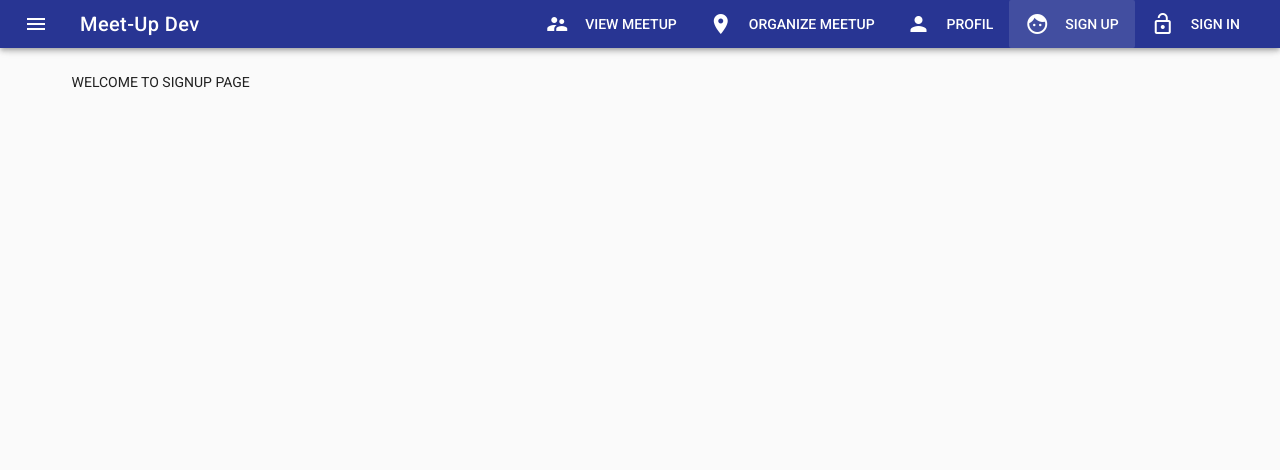
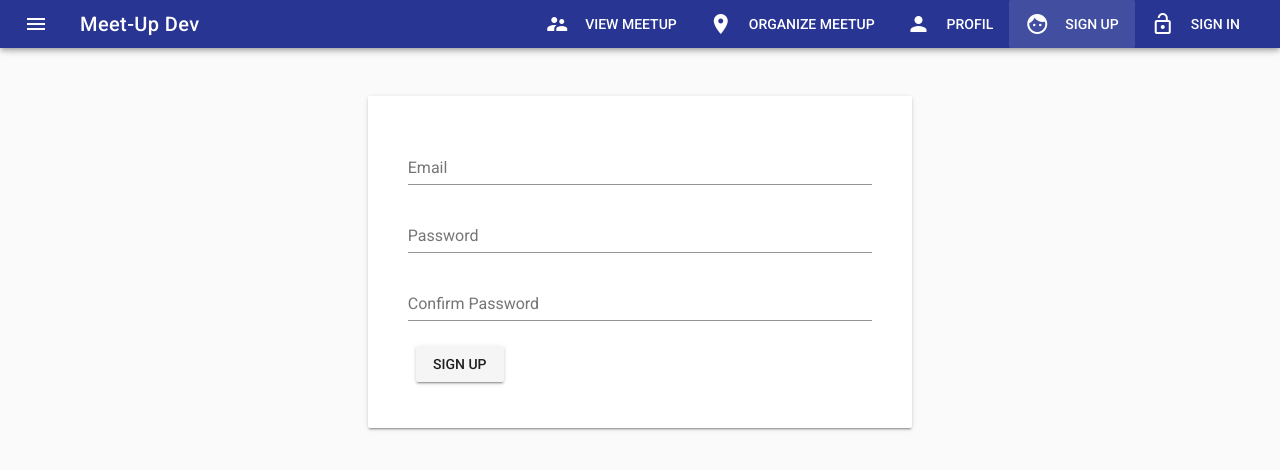
Before and after one commit to alpredoRuben/meetupdev, a Vue app: page /sign/up in a window 1280 px wide. Shown: the top 470 px of the page. Built offline with nearby package versions, Linux system fonts and the light colour scheme.

Commit message:
Setting firebase and create form signup

```diff
--- a/package.json
+++ b/package.json
@@ -10,6 +10,7 @@
     "build": "node build/build.js"
   },
   "dependencies": {
+    "firebase": "^5.3.0",
     "vue": "^2.5.2",
     "vue-router": "^3.0.1",
     "vuetify": "^1.0.0",
--- a/src/components/User/signup.vue
+++ b/src/components/User/signup.vue
@@ -1,7 +1,49 @@
 <template>
-    <div>
-        WELCOME TO SIGNUP PAGE
-    </div>
+    <v-container>
+        <v-layout row wrap>
+            <v-flex xs12 sm6 offset-sm3>
+
+                <v-card>
+                    <v-card-text>
+                        <v-container>
+
+                            <form @submit="onSignUp">
+                                <!-- EMAIL FIELD -->
+                                <v-layout row>
+                                    <v-flex xs12>
+                                        <v-text-field name="email" label="Email" id="email" v-model="email" type="email" required></v-text-field>
+                                    </v-flex>
+                                </v-layout>
+
+                                <!-- PASSWORD FIELD -->
+                                <v-layout row>
+                                    <v-flex xs12>
+                                        <v-text-field name="password" label="Password" id="password" v-model="password" type="password" required></v-text-field>
+                                    </v-flex>
+                                </v-layout>
+
+                                <!-- CONFIRM PASSWORD FIELD -->
+                                <v-layout row>
+                                    <v-flex xs12>
+                                        <v-text-field name="confirmPassword" label="Confirm Password" id="confirmPassword" v-model="confirmPassword" type="password" :rules="[comparePassword]"></v-text-field>
+                                    </v-flex>
+                                </v-layout>
+
+                                <!-- SIGN UP BUTTON SUBMIT -->
+                                <v-layout row>
+                                    <v-flex xs12>
+                                        <v-btn type="submit">Sign up</v-btn>
+                                    </v-flex>
+                                </v-layout>
+                            </form>
+
+                        </v-container>
+                    </v-card-text>
+                </v-card>
+
+            </v-flex>
+        </v-layout>
+    </v-container>
 </template>
 
 <script>
@@ -9,6 +51,18 @@ export default {
     name: 'Signup',
     data () {
         return {
+            email: '',
+            password: '',
+            confirmPassword: ''
+        }
+    },
+    computed: {
+        comparePassword () {
+            return (this.password !== this.confirmPassword) ? 'Password do not match' : ''
+        }
+    },
+    methods: {
+        onSignUp () {
 
         }
     }
--- a/src/main.js
+++ b/src/main.js
@@ -8,6 +8,7 @@ import 'vuetify/dist/vuetify.min.css'
 import colors from 'vuetify/es5/util/colors'
 import { store } from './store/data_store'
 import DateFilter from './filter/datefilters'
+import * as firebase from 'firebase'
 
 Vue.use(Vuetify, {
     theme: {
@@ -23,11 +24,24 @@ Vue.config.productionTip = false
 
 Vue.filter('dateTemplate', DateFilter)
 
+const confbase = {
+    apiKey: "AIzaSyALF7uMj2AJWxZxcP6Cmyz3RvT4i2v5Kfo",
+    authDomain: "fbase-fc6a3.firebaseapp.com",
+    databaseURL: "https://fbase-fc6a3.firebaseio.com",
+    projectId: "fbase-fc6a3",
+    storageBucket: "fbase-fc6a3.appspot.com",
+}
+
+
 /* eslint-disable no-new */
 new Vue({
   el: '#app',
   router,
   store,
   components: { App },
+  created () {
+      firebase.initializeApp(confbase)
+  },
   template: '<App/>'
+
 })
```
Also changed, not shown: 1 other file (tests, documents, lock files or other folders).
